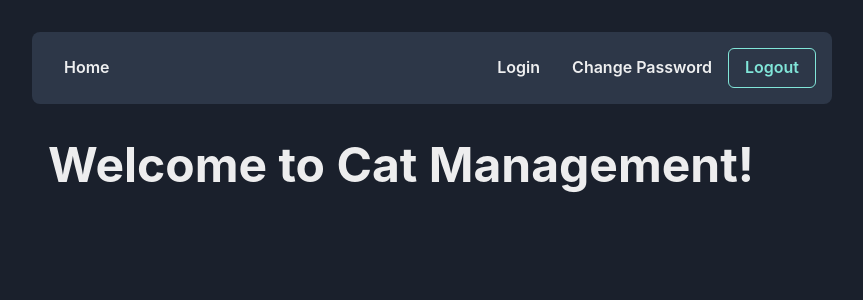
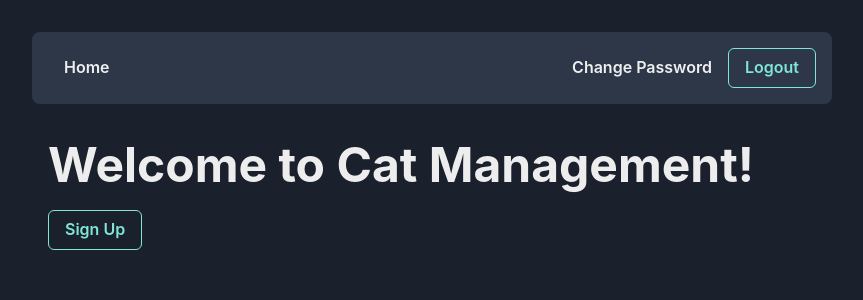
Before and after one commit to Funinja/my-website, a Next.js app: page /cat/dashboard in a window 1280 px wide. Shown: the top 300 px of the page, without its empty margins (208-1071 px from the left). Built offline with nearby package versions, Linux system fonts and the light colour scheme.

Commit message:
fixed recaptca not rendering bug

```diff
--- a/components/management/Navbar.js
+++ b/components/management/Navbar.js
@@ -1,4 +1,4 @@
-import { Flex, Box, Button, useColorMode, Text } from '@chakra-ui/react'
+import { Flex, Box, Button, useColorMode, Link } from '@chakra-ui/react'
 import NextLink from "next/link";
 import { useRouter } from "next/router";
 
@@ -41,15 +41,7 @@ const Navbar = () => {
           </NextLink>
         </Box>
         <Flex flexDir="row">
-          <NextLink href="/cat/signup" passHref>
-            <Button
-              as="a"
-              variant="ghost"
-              _hover={{ backgroundColor: navHoverBg[colorMode] }}
-            >
-              Login
-            </Button>
-          </NextLink>
+
           <NextLink href="/cat/change_password" passHref>
             <Button
               as="a"
--- a/components/management/registerForm.js
+++ b/components/management/registerForm.js
@@ -51,7 +51,7 @@ export default function Register() {
 
         try{
             console.log("awaiting signup api");
-            const response = await fetch('/api/auth/signup', {
+            const response = await fetch('/api/signup', {
                 method: 'POST',
                 headers: {
                     'Content-Type' : 'application/json'
--- a/pages/api/captcha.js
+++ /dev/null
@@ -1,19 +0,0 @@
-import fetch from "node-fetch";
-
-const sleep = () => new Promise((resolve) => {
-    setTimeout(() => {
-        resolve();
-    }, 350);
-});
-
-export default async function handler(req, res){
-
-    const { body, method } = req;
-
-    const { email, captcha } = body;
-
-    if (method === "POST") {
-
-    }
-
-}
--- a/pages/cat/dashboard.js
+++ b/pages/cat/dashboard.js
@@ -1,5 +1,5 @@
 import Container from "../../components/management/Container";
-import { Heading } from "@chakra-ui/react";
+import { Heading, Link, Flex, Text, Button } from "@chakra-ui/react";
 
 
 export default function Dashboard() {
@@ -7,6 +7,9 @@ export default function Dashboard() {
         <div>
             <Container>
                 <Heading fontSize='5xl'> Welcome to Cat Management! </Heading>
+                <Link href="/cat/signup">
+                    <Button my={4} colorScheme="teal" type="submit" variant="outline"> Sign Up </Button>
+                </Link>
             </Container>
 
         </div>
```
Also changed, not shown: pages/cat/signup.js (+2 -12 lines), pages/api/auth/[...nextauth].js (renamed from pages/api/[...nextauth].js), pages/api/signup.js (renamed from pages/api/auth/signup.js).
